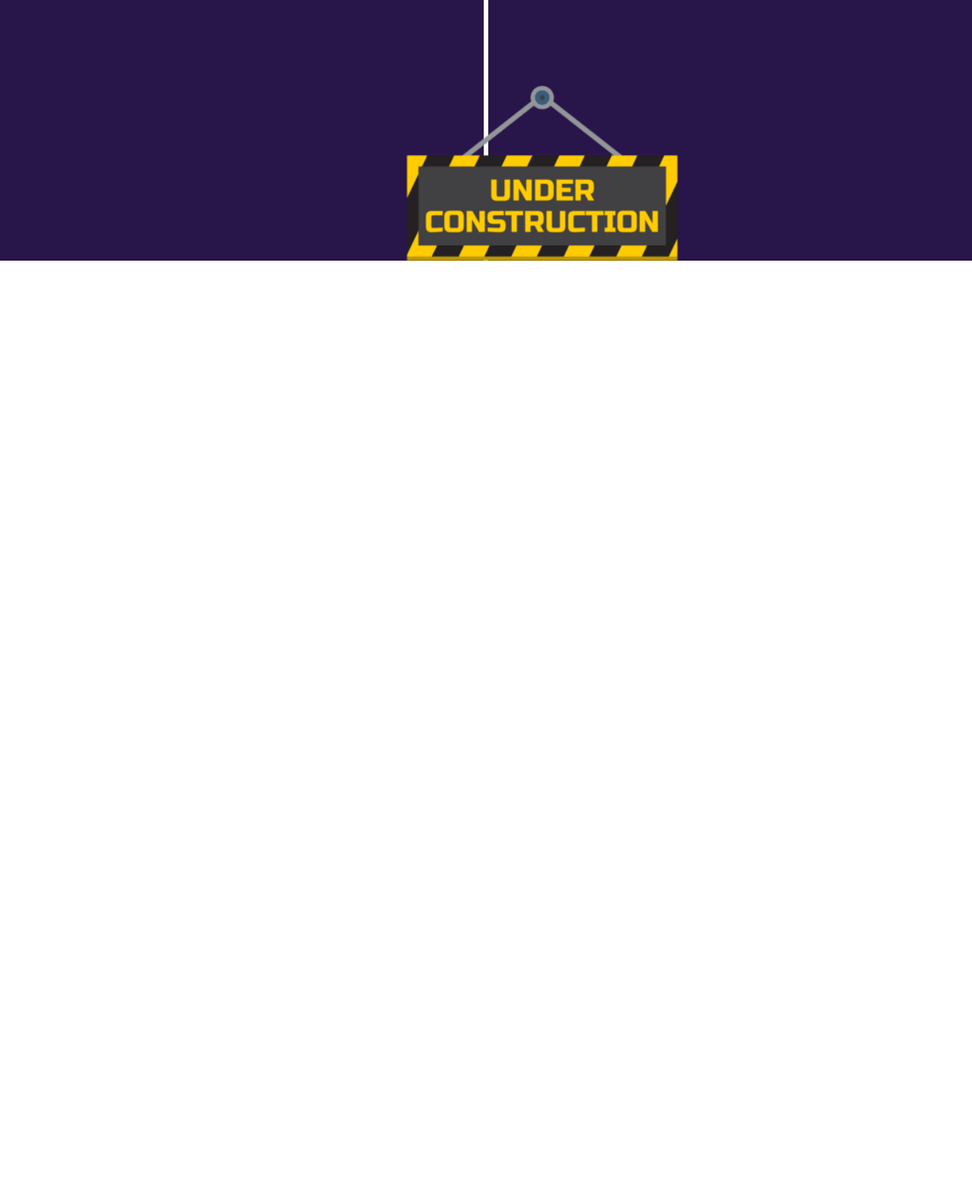
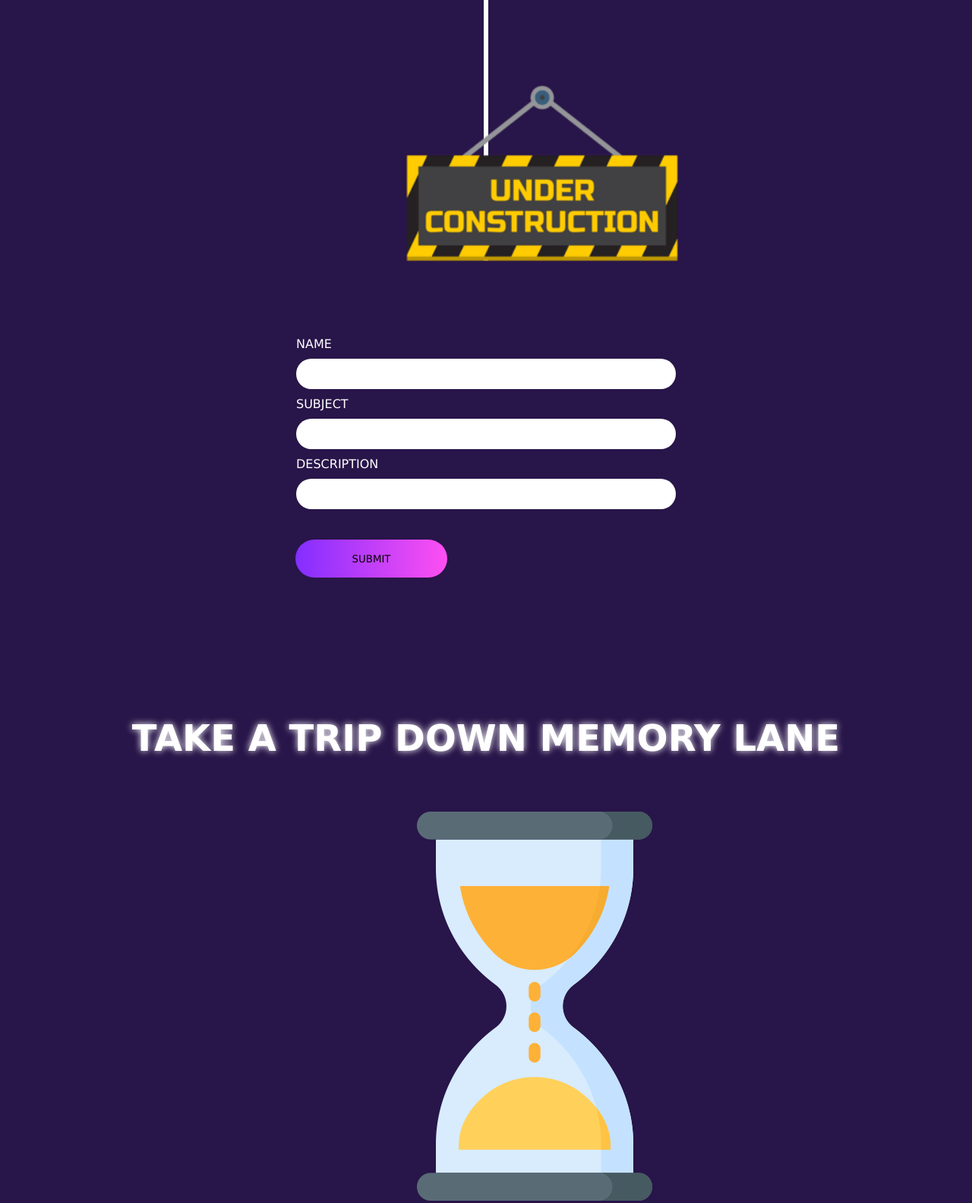
Before and after one commit to ReimartArguelles/TimeCapsule, a plain HTML site: page client/html/homepage.html in a window 1280 px wide. Shown: the part 4294-5877 px from the top of the page at 76% size. Before the commit the page ends 4751 px from the top, so only its background shows below. Drawn offline with Linux system fonts and the light colour scheme.

Commit message:
added hourglass

```diff
--- a/client/css/homepage.css
+++ b/client/css/homepage.css
@@ -4,6 +4,7 @@
     list-style-type: none;
     font-family: Verdana, sans-serif;
     box-sizing: border-box;
+    scroll-behavior: smooth;
 }
 
 .glow-text-white {
@@ -543,3 +544,65 @@ li a:hover {
   .centerImg{
     height: 340px;
   }
+
+.fifth-main-container {
+  background-color: #281549;
+  height: 500px;
+  padding-top: 100px;
+}
+
+.input-container {
+  display: flex;
+  justify-content: space-evenly;
+  height: 100%;
+}
+
+.form-container input{
+  width: 500px;
+  height: 40px;
+  border: none;
+  border-radius: 30px;
+  padding: 10px;
+  font-size: 20px;
+}
+
+.form-container input {
+  margin-top: 10px;
+  margin-bottom: 10px;
+}
+
+.form-container label {
+  color: white;
+}
+
+.form-container button {
+  position: absolute;
+  width: 200px;
+  cursor: pointer;
+  margin-left: -1px;
+  height: 50px;
+  border-radius: 30px;
+  border: none;
+  margin-top: 30px;
+  background: linear-gradient(to right, #832eff, #fe4ff2);
+}
+
+.sixth-main-container {
+  background-color: #281549;
+  height: 900px;
+  padding-top: 100px;
+  position: relative;
+}
+
+.sixth-main-container h1 {
+  color: white;
+  font-size: 3rem;
+  text-align: center;
+  text-shadow: 0 0 10px #fff;
+}
+
+.sixth-main-container-image {
+  position: absolute;
+  left:35%;
+  top: 25%;
+}
--- a/client/html/homepage.html
+++ b/client/html/homepage.html
@@ -99,8 +99,29 @@
         <div class="centerImg">
             <img src="/client/assets/pics/pngtree-under-construction-png-image_6399866.png" alt="aa" class="img">
         </div>
+
       </div>
-
+      <div class="fifth-main-container"  id="d">
+        <div class="input-container">
+          <div class="form-container">
+            <form action="submit">
+              <label for="name">NAME</label><br>
+              <input type="text" id="name" /><br>
+              <label for="projectName">SUBJECT</label><br>
+              <input type="text" id="projectName" /><br>
+              <label for="description">DESCRIPTION</label><br>
+              <input type="text" id="description"><br>
+              <button >SUBMIT</button>
+            </form>
+          </div>
+        </div>
+      </div>
+      <div class="sixth-main-container">
+        <h1>TAKE A TRIP DOWN MEMORY LANE</h1>
+        <div>
+          <img src="../assets/pics/3208746.png" alt="hourglass" class="sixth-main-container-image">
+        </div>
+      </div>
 
     <script src="../js/homepage.js"></script>
 </body>
--- a/server/main.js
+++ b/server/main.js
@@ -16,7 +16,7 @@ app.use(cors());
 
 app.use(express.static('public'));
 
-app.post('/', router);
+app.use('/user', router);
 
 mongoose.connect(process.env.MONGODB_URI, {
     useNewUrlParser: true,
--- a/server/routes/userroute.js
+++ b/server/routes/userroute.js
@@ -3,6 +3,6 @@ import { createData } from '../controller/usercontroller.js';
 const router = express.Router();
 
 
-router.post('/user', createData);
+router.post('/', createData);
 
 export default router;
```
